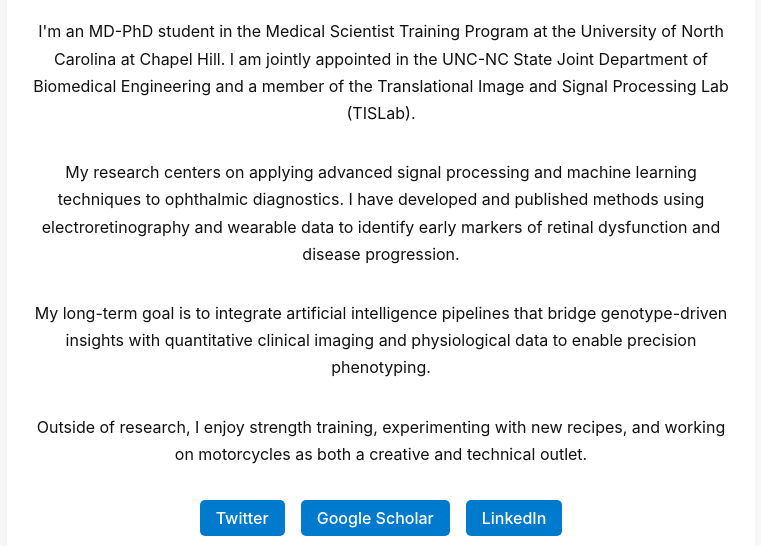
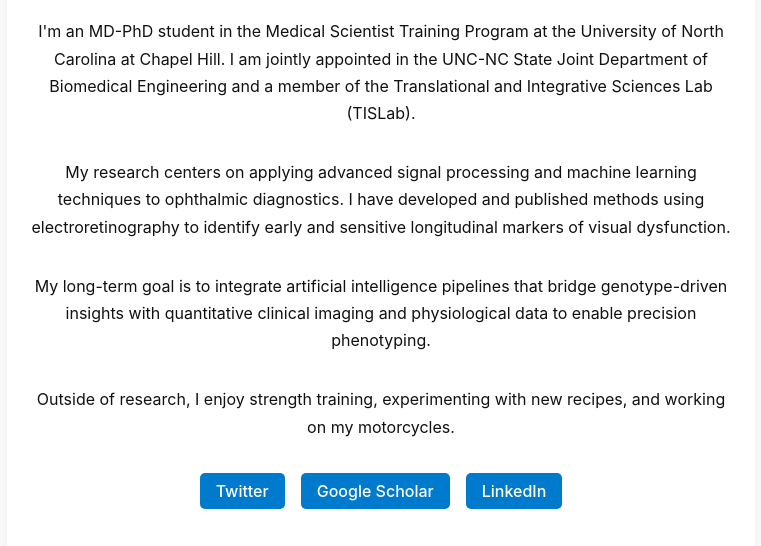
Before and after one commit to yshwetar/yousifshwetar.github.io, a plain HTML site: page index.html in a window 1280 px wide. Shown: the part 404-950 px from the top of the page, without its empty margins (259-1020 px from the left). Drawn offline with Linux system fonts and the light colour scheme.

Commit message:
Update index.html

```diff
--- a/index.html
+++ b/index.html
@@ -94,16 +94,16 @@
 
     <h1>Hi, I'm Yousif.</h1>
     <p>
-      I'm an MD-PhD student in the Medical Scientist Training Program at the University of North Carolina at Chapel Hill. I am jointly appointed in the UNC-NC State Joint Department of Biomedical Engineering and a member of the Translational Image and Signal Processing Lab (TISLab).
+      I'm an MD-PhD student in the Medical Scientist Training Program at the University of North Carolina at Chapel Hill. I am jointly appointed in the UNC-NC State Joint Department of Biomedical Engineering and a member of the Translational and Integrative Sciences Lab (TISLab).
     </p>
     <p>
-      My research centers on applying advanced signal processing and machine learning techniques to ophthalmic diagnostics. I have developed and published methods using electroretinography and wearable data to identify early markers of retinal dysfunction and disease progression.
+      My research centers on applying advanced signal processing and machine learning techniques to ophthalmic diagnostics. I have developed and published methods using electroretinography to identify early and sensitive longitudinal markers of visual dysfunction.
     </p>
     <p>
       My long-term goal is to integrate artificial intelligence pipelines that bridge genotype-driven insights with quantitative clinical imaging and physiological data to enable precision phenotyping.
     </p>
     <p>
-      Outside of research, I enjoy strength training, experimenting with new recipes, and working on motorcycles as both a creative and technical outlet.
+      Outside of research, I enjoy strength training, experimenting with new recipes, and working on my motorcycles.
     </p>
 
     <div class="social-links">
```
